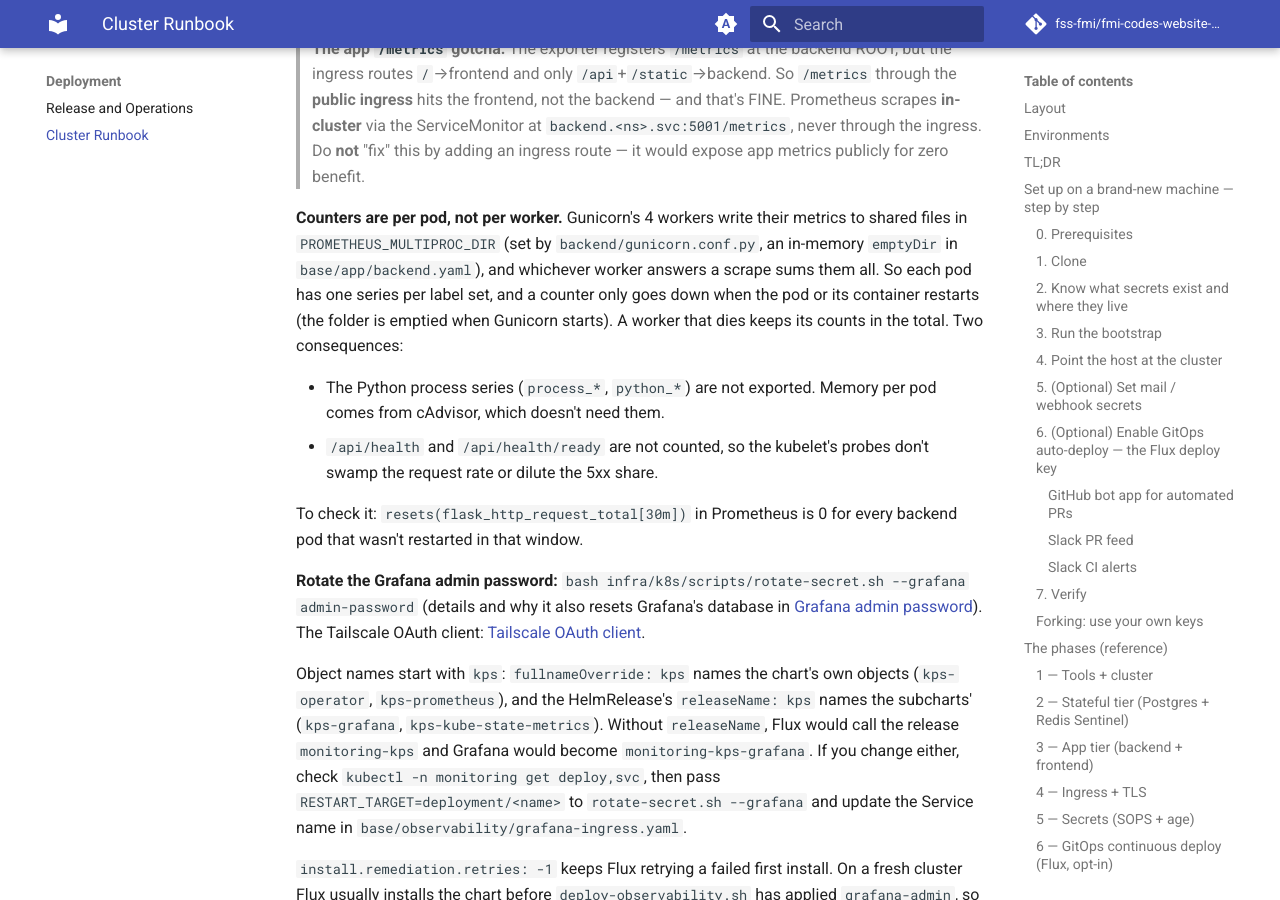
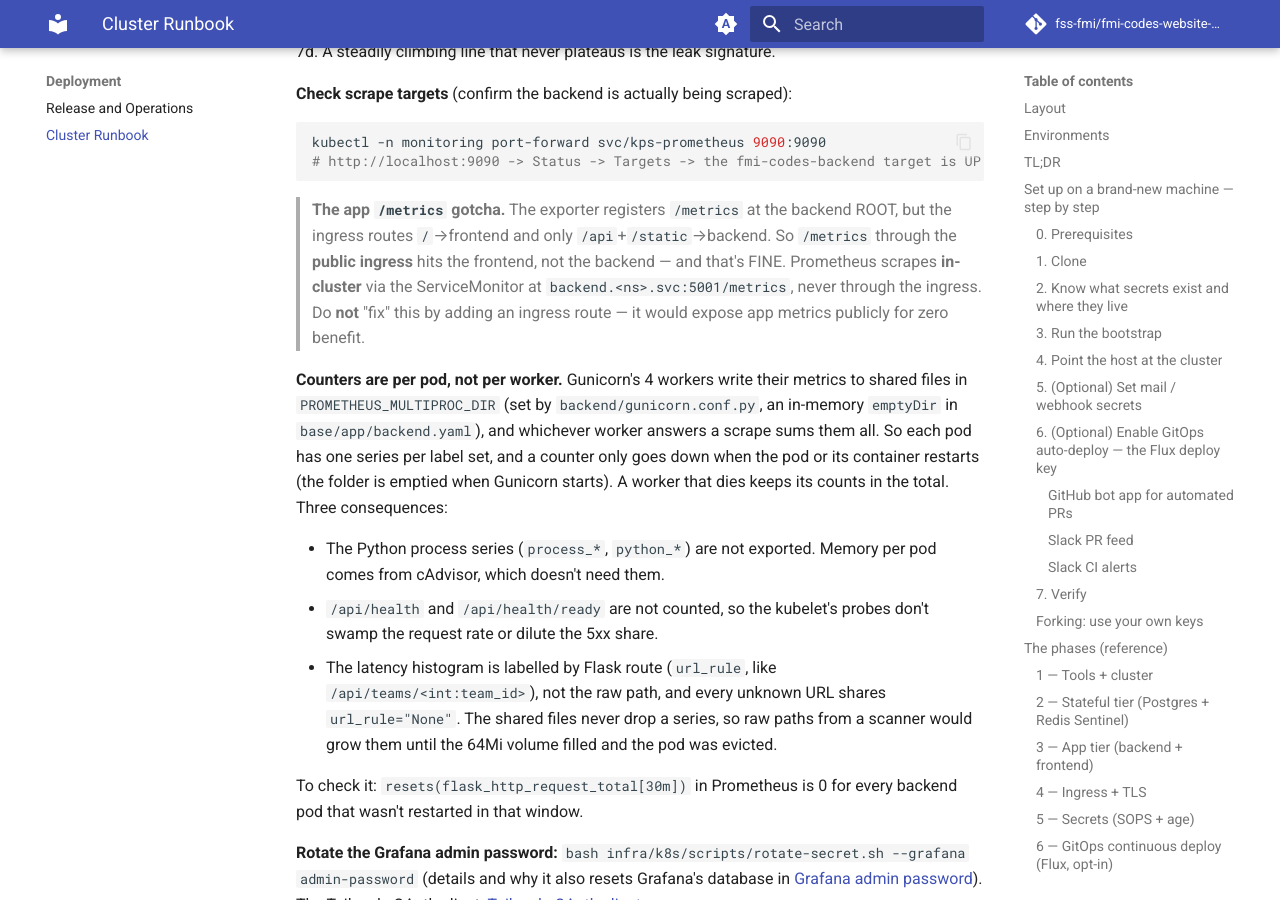
Before and after one commit to fss-fmi/fmi-codes-website-2026, an MkDocs documentation site: the page built from docs/runbook.md, in a window 1280 px wide and 900 px high, scrolled down 34287 px. Built offline with MkDocs 1.6.1 and Material for MkDocs 9.7.7, drawn with Linux system fonts in a browser that asks for light colours; comment, search, counter and statistics services are not loaded; some of the changed text lies outside the part shown.

Commit message:
infra: address review findings on the multiprocess metrics (#169)
- Label the latency histogram by url_rule instead of the raw path. The
  multiprocess files never drop a series, so every unknown URL a scanner
  tried would grow them toward the 64Mi emptyDir limit and an eviction.
- One PrometheusMetrics call for every mode: prometheus_client picks file
  storage from PROMETHEUS_MULTIPROC_DIR and the exporter's /metrics already
  sums the files when it is set, so the Gunicorn-specific class added
  nothing.
- on_starting removes only prometheus_client's *.db files, not everything
  in whatever folder the variable names. child_exit calls
  prometheus_client's mark_process_dead directly, keeping Flask out of the
  Gunicorn master.
- 5xx Share panels use `or vector(0)`, so a healthy env shows 0, not
  "No data".
- The probe test without Gunicorn now runs in its own process with a
  positive control: in-process, the exporter attaches no hooks to a
  second app, so the old test could pass without checking anything.
- test-prometheus-rules.sh keeps its scratch folder in the system temp dir
  instead of the repo root.
- Docs: gunicorn.conf.py in the onboarding tree and README layout; the
  runbook notes the url_rule labels and that ingress-side 5xx (502/504
  from a stuck worker, 503 with no ready pod) are not in the alert.

Co-Authored-By: Claude Opus 5.5 <noreply@anthropic.com>

```diff
--- a/docs/runbook.md
+++ b/docs/runbook.md
@@ -888,6 +888,12 @@ Not covered:
 - **The whole cluster down.** Nothing inside a cluster can report its own death. A dead
   cluster also takes the site down, which is noticed anyway, so there is no external dead
   man's switch.
+- **5xx answers Flask never produced.** `BackendHighErrorRate` counts only responses the
+  backend finished. A 502 or 504 from ingress-nginx (a worker stuck until Gunicorn's 120s
+  timeout) or a 503 with no ready pod is not in it. Partly covered elsewhere: when every
+  worker hangs, the scrape fails and `TargetDown` fires; with no ready pod,
+  `KubePodNotReady` and the replica alerts fire. The ingress controllers export no metrics
+  today, so there is no user-side 5xx rate.
 
 **Setup:**
 
@@ -1460,12 +1466,16 @@ files in `PROMETHEUS_MULTIPROC_DIR` (set by `backend/gunicorn.conf.py`, an in-me
 in `base/app/backend.yaml`), and whichever worker answers a scrape sums them all. So each pod
 has one series per label set, and a counter only goes down when the pod or its container
 restarts (the folder is emptied when Gunicorn starts). A worker that dies keeps its counts in
-the total. Two consequences:
+the total. Three consequences:
 
 - The Python process series (`process_*`, `python_*`) are not exported. Memory per pod comes
   from cAdvisor, which doesn't need them.
 - `/api/health` and `/api/health/ready` are not counted, so the kubelet's probes don't swamp
   the request rate or dilute the 5xx share.
+- The latency histogram is labelled by Flask route (`url_rule`, like
+  `/api/teams/<int:team_id>`), not the raw path, and every unknown URL shares
+  `url_rule="None"`. The shared files never drop a series, so raw paths from a scanner would
+  grow them until the 64Mi volume filled and the pod was evicted.
 
 To check it: `resets(flask_http_request_total[30m])` in Prometheus is 0 for every backend pod
 that wasn't restarted in that window.
```
Also changed, not shown: README.md (+1 -1 lines), docs/onboarding.md (+1 -0 lines), docs/testing.md (+2 -2 lines), 5 other files.
